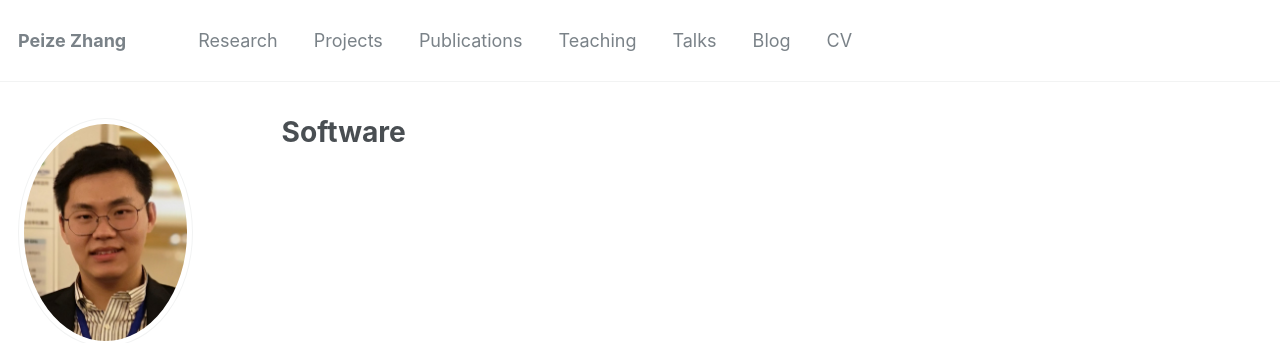
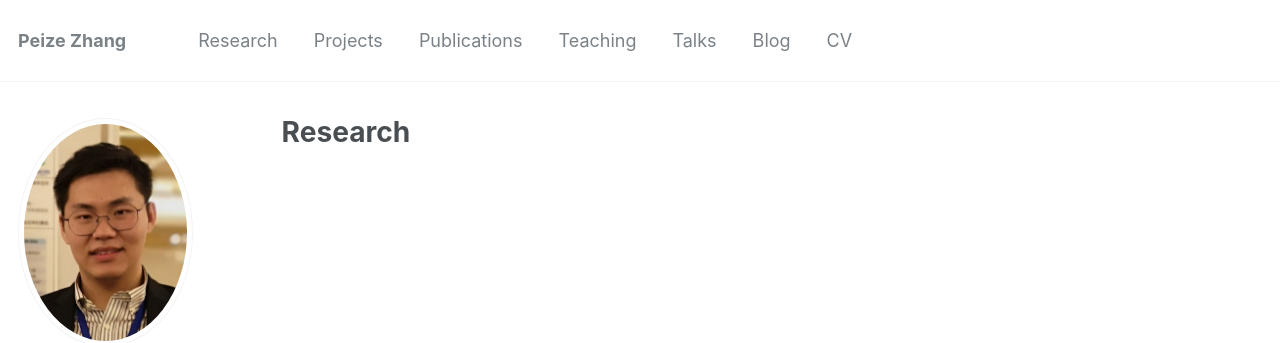
Before and after one commit to PeizeZhang/PeizeZhang.github.io, a Jekyll site: the page built from _pages/research.html, in a window 1280 px wide. Shown: the top 343 px of the page. Built offline with Jekyll 4.4.1, drawn with Linux system fonts in a browser that asks for light colours; some web fonts are replaced.

Commit message:
Update research.html

```diff
--- a/_pages/research.html
+++ b/_pages/research.html
@@ -1,12 +1,12 @@
 ---
 layout: archive
-title: "Software"
-permalink: /software/
+title: "Research"
+permalink: /research/
 author_profile: true
 ---
 
 {% include base_path %}
 
-{% for post in site.software %}
+{% for post in site.research %}
   {% include archive-single.html %}
 {% endfor %}
```
